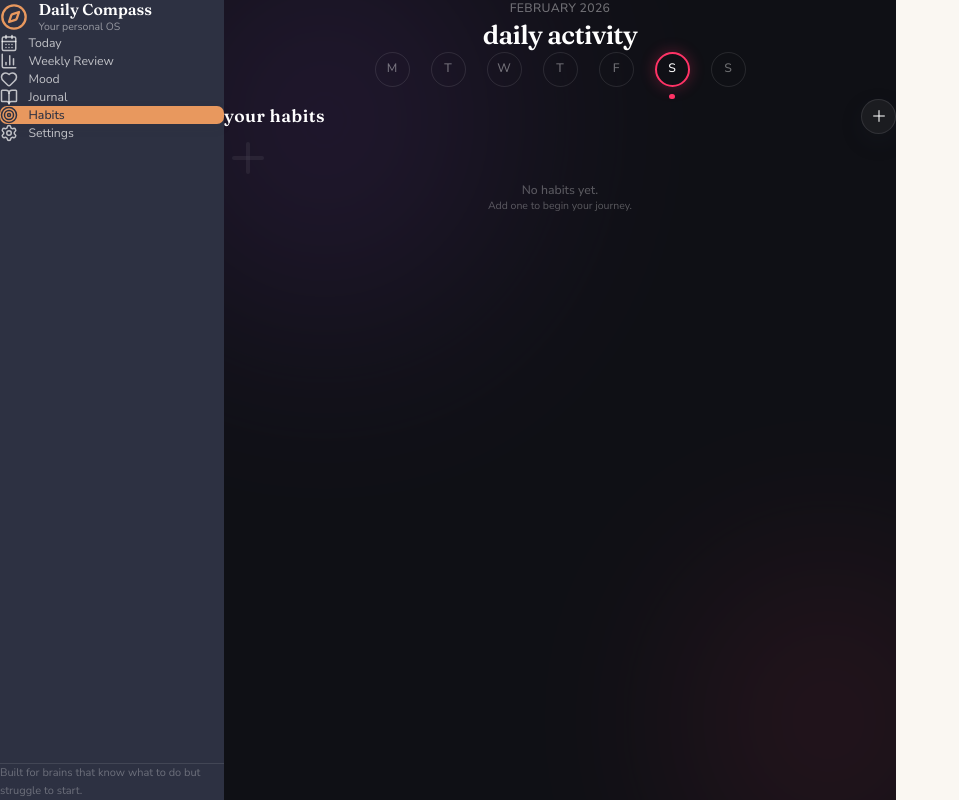
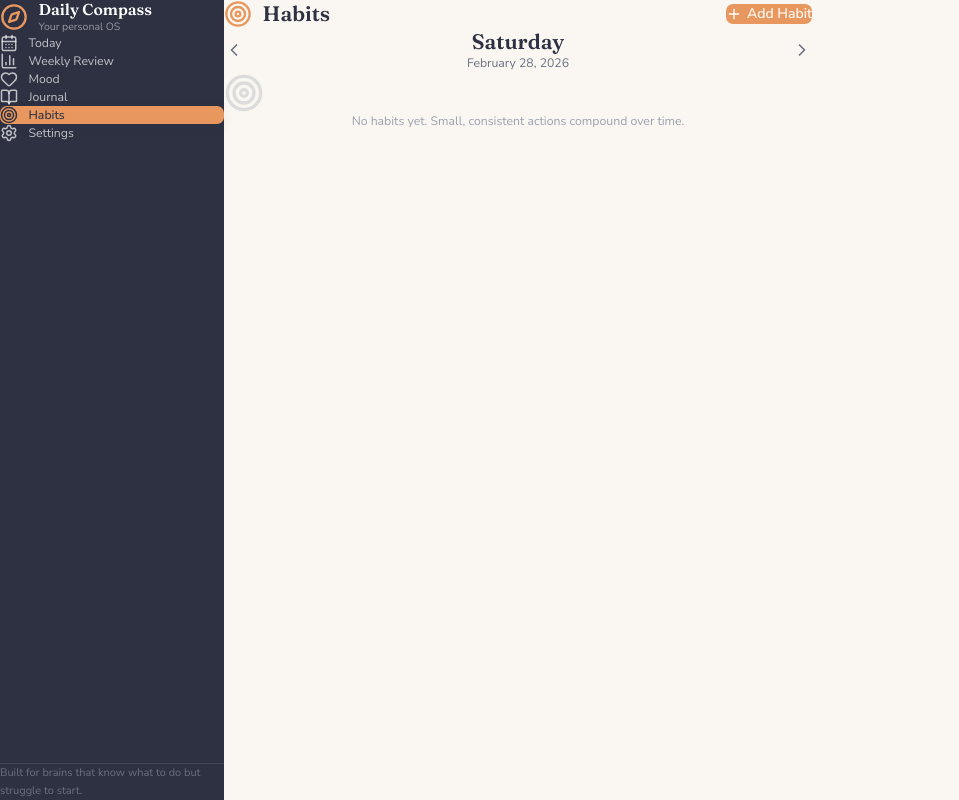
Before and after one commit to abhivicks22/daily_compass, a React (Vite) app: page /habits in a window 1280 px wide. Shown: the whole page, without its empty margins (0-959 px from the left). Built offline with nearby package versions, Linux system fonts and the light colour scheme.

Commit message:
Revert "feat(ui): Redesign Habit Tracker to match Dribbble premium aesthetic"
This reverts commit 7389a031c21016d75bf607c32ddafef6f52c1060.

```diff
--- a/src/features/habits/HabitView.tsx
+++ b/src/features/habits/HabitView.tsx
@@ -1,25 +1,16 @@
 import { useEffect, useState, useCallback, useMemo } from 'react'
 import { useHabitStore, type HabitDefinition } from '@/stores/useHabitStore'
 import { useDayStore } from '@/stores/useDayStore'
-import { format, subDays, addDays, startOfWeek } from 'date-fns'
-import { Plus, Trash2, Check, X, Settings2 } from 'lucide-react'
+import { format, subDays } from 'date-fns'
+import { Target, Plus, Trash2, Flame, Check, X } from 'lucide-react'
 import { motion, AnimatePresence } from 'framer-motion'
+import { DateNavigator } from '@/components/DateNavigator'
 
-const EMOJI_OPTIONS = ['💧', '📚', '🧘', '🏃', '💪', '🍎', '✍️', '🎯', '🎨', '🧹', '💤', '🧠']
-const COLOR_OPTIONS = [
-    '#9D4EDD', // Electric Purple
-    '#FF416C', // Vibrant Pink
-    '#FF9900', // Bright Orange
-    '#00F2FE', // Neon Cyan
-    '#4FACFE', // Bright Blue
-    '#43E97B', // Neon Green
-    '#FA709A', // Soft Rose
-    '#FEE140', // Golden Yellow
-]
+const EMOJI_OPTIONS = ['💪', '📚', '🧘', '🏃', '💧', '🎨', '✍️', '🧹', '💤', '🍎', '🎯', '🧠']
+const COLOR_OPTIONS = ['#6BA3D6', '#7CB589', '#E8985E', '#D4726A', '#9b87f5', '#e8c95e', '#6bbfa3', '#d68fb5']
 
 export function HabitView() {
     const currentDate = useDayStore((s) => s.currentDate)
-    const { setCurrentDate } = useDayStore()
     const {
         habits,
         completions,
@@ -34,7 +25,7 @@ export function HabitView() {
 
     const [showForm, setShowForm] = useState(false)
     const [name, setName] = useState('')
-    const [emoji, setEmoji] = useState('💧')
+    const [emoji, setEmoji] = useState('💪')
     const [color, setColor] = useState(COLOR_OPTIONS[0])
 
     // Load 12 weeks of data
@@ -48,144 +39,98 @@ export function HabitView() {
         if (!name.trim()) return
         addHabit(name.trim(), emoji, color)
         setName('')
-        setEmoji('💧')
+        setEmoji('💪')
         setColor(COLOR_OPTIONS[0])
         setShowForm(false)
     }, [name, emoji, color, addHabit])
 
-    // Generate 7-day strip (Mon-Sun)
-    const weekDays = useMemo(() => {
-        const current = new Date(currentDate + 'T12:00:00')
-        const start = startOfWeek(current, { weekStartsOn: 1 }) // Mon
-        return Array.from({ length: 7 }).map((_, i) => {
-            const d = addDays(start, i)
-            return {
-                dateObj: d,
-                key: format(d, 'yyyy-MM-dd'),
-                letter: format(d, 'eeeee'), // S, M, T, W...
-            }
-        })
-    }, [currentDate])
-
     return (
-        <div className="min-h-screen sm:-mx-6 -mx-4 -my-6 sm:-my-8 px-4 sm:px-6 py-8 bg-[#0F1015] text-white overflow-hidden relative">
-
-            {/* Subtle background glow */}
-            <div className="absolute top-[-10%] left-[-10%] w-[50%] h-[50%] bg-[#9D4EDD] opacity-[0.15] blur-[120px] rounded-full pointer-events-none" />
-            <div className="absolute bottom-[-10%] right-[-10%] w-[40%] h-[40%] bg-[#FF416C] opacity-[0.1] blur-[100px] rounded-full pointer-events-none" />
-
-            <div className="max-w-3xl mx-auto relative z-10 space-y-10">
-                {/* Header Sequence */}
-                <div className="flex flex-col items-center">
-                    <p className="text-white/40 text-sm font-medium tracking-wide mb-1 uppercase">
-                        {format(new Date(currentDate + 'T12:00:00'), 'MMMM yyyy')}
-                    </p>
-                    <h1 className="text-3xl font-bold tracking-tight mb-8">
-                        daily activity
+        <div className="max-w-2xl mx-auto space-y-6 animate-fade-in">
+            {/* Header */}
+            <div className="flex items-center justify-between">
+                <div className="flex items-center gap-3">
+                    <Target size={28} className="text-[var(--color-amber)]" />
+                    <h1 className="text-2xl font-semibold" style={{ fontFamily: 'var(--font-heading)' }}>
+                        Habits
                     </h1>
-
-                    {/* Dribbble Style Date Navigator */}
-                    <div className="flex gap-3 sm:gap-6">
-                        {weekDays.map(({ key, letter }) => {
-                            const isActive = key === currentDate
-                            return (
-                                <button
-                                    key={key}
-                                    onClick={() => setCurrentDate(key)}
-                                    className="flex flex-col items-center gap-2 group transition-all"
-                                >
-                                    <div
-                                        className={`w-10 h-10 rounded-full flex items-center justify-center text-sm font-medium transition-all duration-300
-                                            ${isActive
-                                                ? 'border-2 border-[#ff3366] text-white shadow-[0_0_15px_rgba(255,51,102,0.3)]'
-                                                : 'border border-white/10 text-white/40 group-hover:border-white/30 group-hover:text-white/70'
-                                            }
-                                        `}
-                                    >
-                                        {letter}
                 </div>
-                                    {isActive && (
-                                        <motion.div layoutId="activedot" className="w-1.5 h-1.5 rounded-full bg-[#ff3366]" />
-                                    )}
-                                    {!isActive && <div className="w-1.5 h-1.5 rounded-full bg-transparent" />}
-                                </button>
-                            )
-                        })}
-                    </div>
-                </div>
-
-                {/* Main Content Area */}
-                <div>
-                    <div className="flex items-center justify-between mb-6">
-                        <h2 className="text-xl font-semibold tracking-wide">your habits</h2>
                 <button
                     onClick={() => setShowForm(!showForm)}
-                            className="w-10 h-10 rounded-full bg-white/5 border border-white/10 flex items-center justify-center text-white/70 hover:bg-white/10 hover:text-white transition-all shadow-lg"
+                    className="flex items-center gap-1.5 px-3 py-2 bg-[var(--color-amber)] text-white rounded-[var(--radius-md)] text-sm font-medium hover:opacity-90 transition-opacity"
                 >
-                            {showForm ? <X size={18} /> : <Plus size={18} />}
+                    {showForm ? <X size={16} /> : <Plus size={16} />}
+                    {showForm ? 'Cancel' : 'Add Habit'}
                 </button>
             </div>
 
-                    {/* Add Habit Form Modal/Inline */}
+            <DateNavigator />
+
+            {/* Add Habit Form */}
             <AnimatePresence>
                 {showForm && (
                     <motion.div
-                                initial={{ height: 0, opacity: 0, scale: 0.95 }}
-                                animate={{ height: 'auto', opacity: 1, scale: 1 }}
-                                exit={{ height: 0, opacity: 0, scale: 0.95 }}
-                                className="overflow-hidden mb-8"
+                        initial={{ height: 0, opacity: 0 }}
+                        animate={{ height: 'auto', opacity: 1 }}
+                        exit={{ height: 0, opacity: 0 }}
+                        className="overflow-hidden"
                     >
-                                <div className="bg-[#1C1C24] rounded-[24px] p-6 border border-white/10 space-y-6 shadow-2xl relative">
-                                    <div className="absolute top-0 right-0 p-4 opacity-10 pointer-events-none">
-                                        <Settings2 size={100} />
-                                    </div>
+                        <div className="bg-white rounded-[var(--radius-lg)] p-5 shadow-[var(--shadow-sm)] border border-[var(--color-border-light)] space-y-4">
                             <input
                                 type="text"
                                 value={name}
                                 onChange={(e) => setName(e.target.value)}
-                                        placeholder="Name (e.g., Read 10 pages)"
-                                        className="w-full relative z-10 px-4 py-3 bg-black/20 border border-white/10 rounded-xl text-white placeholder-white/30 focus:outline-none focus:border-[#9D4EDD] transition-colors"
+                                placeholder="Habit name (e.g., Read 10 pages)"
+                                className="w-full px-3 py-2.5 border border-[var(--color-border)] rounded-[var(--radius-md)] text-sm bg-[var(--color-paper)] focus:outline-none focus:border-[var(--color-blue)] transition-colors"
                                 onKeyDown={(e) => e.key === 'Enter' && handleAdd()}
                             />
-                                    <div className="grid grid-cols-2 gap-6 relative z-10">
+
+                            {/* Emoji picker */}
                             <div>
-                                            <p className="text-xs uppercase tracking-wider text-white/40 mb-3 font-medium">Icon</p>
+                                <p className="text-[11px] uppercase tracking-wider text-[var(--color-text-muted)] mb-2 font-medium">
+                                    Icon
+                                </p>
                                 <div className="flex flex-wrap gap-2">
                                     {EMOJI_OPTIONS.map((e) => (
                                         <button
                                             key={e}
                                             onClick={() => setEmoji(e)}
-                                                        className={`w-10 h-10 rounded-xl flex items-center justify-center text-lg transition-all
-                                                            ${emoji === e ? 'bg-white/20 scale-110 shadow-lg' : 'bg-transparent text-white/50 hover:bg-white/5'}
-                                                        `}
+                                            className="w-9 h-9 flex items-center justify-center rounded-[var(--radius-md)] transition-all text-xl"
+                                            style={{
+                                                background: emoji === e ? 'var(--color-paper-dark)' : 'transparent',
+                                                transform: emoji === e ? 'scale(1.15)' : 'scale(1)',
+                                            }}
                                         >
                                             {e}
                                         </button>
                                     ))}
                                 </div>
                             </div>
+
+                            {/* Color picker */}
                             <div>
-                                            <p className="text-xs uppercase tracking-wider text-white/40 mb-3 font-medium">Color</p>
-                                            <div className="flex flex-wrap gap-3">
+                                <p className="text-[11px] uppercase tracking-wider text-[var(--color-text-muted)] mb-2 font-medium">
+                                    Color
+                                </p>
+                                <div className="flex gap-2">
                                     {COLOR_OPTIONS.map((c) => (
                                         <button
                                             key={c}
                                             onClick={() => setColor(c)}
-                                                        className="w-8 h-8 rounded-full transition-all"
+                                            className="w-7 h-7 rounded-full transition-all"
                                             style={{
                                                 background: c,
                                                 transform: color === c ? 'scale(1.2)' : 'scale(1)',
-                                                            boxShadow: color === c ? `0 0 0 2px #1C1C24, 0 0 0 4px ${c}` : 'none',
+                                                boxShadow: color === c ? `0 0 0 2px white, 0 0 0 4px ${c}` : 'none',
                                             }}
                                         />
                                     ))}
                                 </div>
                             </div>
-                                    </div>
+
                             <button
                                 onClick={handleAdd}
                                 disabled={!name.trim()}
-                                        className="w-full relative z-10 py-3.5 bg-gradient-to-r from-[#8E2DE2] to-[#4A00E0] text-white rounded-xl font-medium shadow-lg hover:shadow-xl hover:opacity-90 disabled:opacity-50 transition-all"
+                                className="px-4 py-2 bg-[var(--color-navy)] text-white rounded-[var(--radius-md)] text-sm font-medium hover:opacity-90 transition-opacity disabled:opacity-40"
                             >
                                 Create Habit
                             </button>
@@ -194,9 +139,9 @@ export function HabitView() {
                 )}
             </AnimatePresence>
 
-                    {/* Habit Grid */}
+            {/* Habit Cards */}
             {habits.length > 0 ? (
-                        <div className="grid grid-cols-1 sm:grid-cols-2 gap-4 sm:gap-6">
+                <div className="space-y-4">
                     {habits.map((habit) => (
                         <HabitCard
                             key={habit.id}
@@ -212,20 +157,17 @@ export function HabitView() {
                 </div>
             ) : (
                 !showForm && (
-                            <div className="text-center py-20 text-white/30">
-                                <Plus size={48} className="mx-auto mb-4 opacity-20" />
-                                <p className="text-sm font-medium">No habits yet.</p>
-                                <p className="text-xs mt-1">Add one to begin your journey.</p>
+                    <div className="text-center py-10 text-[var(--color-text-muted)]">
+                        <Target size={40} className="mx-auto mb-3 opacity-30" />
+                        <p className="text-sm">No habits yet. Small, consistent actions compound over time.</p>
                     </div>
                 )
             )}
         </div>
-            </div>
-        </div>
     )
 }
 
-// ─── Dribbble-Style Habit Card ───────────────────────────────────────────────
+// ─── Habit Card ───────────────────────────────────────────────
 
 interface HabitCardProps {
     habit: HabitDefinition
@@ -238,11 +180,11 @@ interface HabitCardProps {
 }
 
 function HabitCard({ habit, date, completed, streak, heatmap, onToggle, onRemove }: HabitCardProps) {
-    // Generate subset (e.g. 14 days) of heatmap for the mini card display
+    // Generate 84 days (12 weeks) of heatmap cells
     const heatmapCells = useMemo(() => {
         const cells: { date: string; filled: boolean }[] = []
         const end = new Date(date + 'T12:00:00')
-        for (let i = 13; i >= 0; i--) {
+        for (let i = 83; i >= 0; i--) {
             const d = subDays(end, i)
             const key = format(d, 'yyyy-MM-dd')
             cells.push({ date: key, filled: heatmap.has(key) })
@@ -253,93 +195,71 @@ function HabitCard({ habit, date, completed, streak, heatmap, onToggle, onRemove
     return (
         <motion.div
             layout
-            className="rounded-[28px] p-5 flex flex-col justify-between relative group border border-white/5 transition-all duration-300"
+            className="bg-white rounded-[var(--radius-lg)] p-4 shadow-[var(--shadow-sm)] border border-[var(--color-border-light)] group"
+        >
+            {/* Top row */}
+            <div className="flex items-center gap-3 mb-3">
+                <button
+                    onClick={onToggle}
+                    className="w-10 h-10 rounded-full flex items-center justify-center transition-all duration-200 shrink-0"
                     style={{
-                background: completed ? '#1A1C25' : '#141419',
-                boxShadow: completed ? '0 10px 40px -10px rgba(0,0,0,0.5)' : 'none'
+                        background: completed ? habit.color : 'var(--color-paper)',
+                        border: completed ? 'none' : '2px solid var(--color-border)',
                     }}
+                    aria-label={completed ? 'Mark incomplete' : 'Mark complete'}
                 >
-            {/* Background Inner Glow if completed */}
-            {completed && (
-                <div
-                    className="absolute inset-0 rounded-[28px] opacity-10 pointer-events-none transition-all duration-500"
-                    style={{ background: `linear-gradient(145deg, ${habit.color} 0%, transparent 100%)` }}
-                />
+                    {completed ? (
+                        <Check size={20} className="text-white animate-check-pop" />
+                    ) : (
+                        <span className="text-lg">{habit.emoji}</span>
                     )}
+                </button>
 
-            {/* Top row */}
-            <div className="relative z-10 flex items-center justify-between mb-5">
-                <div className="flex items-center gap-3">
-                    <div
-                        className="w-10 h-10 rounded-full flex items-center justify-center text-lg shadow-inner"
-                        style={{ background: `linear-gradient(135deg, rgba(255,255,255,0.1), rgba(255,255,255,0.02))` }}
+                <div className="flex-1 min-w-0">
+                    <p
+                        className="font-medium text-sm"
+                        style={{ textDecoration: completed ? 'line-through' : 'none', opacity: completed ? 0.6 : 1 }}
                     >
-                        {habit.emoji}
+                        {habit.name}
+                    </p>
+                    {streak > 0 && (
+                        <p className="text-[11px] flex items-center gap-1 mt-0.5" style={{ color: habit.color }}>
+                            <Flame size={12} />
+                            {streak} day streak
+                        </p>
+                    )}
                 </div>
-                    <span className="font-semibold text-white/90 text-sm tracking-wide">{habit.name}</span>
-                </div>
+
                 <button
                     onClick={onRemove}
-                    className="opacity-0 group-hover:opacity-100 text-white/30 hover:text-red-400 transition-colors p-1"
+                    className="opacity-0 group-hover:opacity-100 p-1.5 rounded hover:bg-[var(--color-rose)]/10 text-[var(--color-text-muted)] hover:text-[var(--color-rose)] transition-all"
+                    aria-label="Remove habit"
                 >
-                    <Trash2 size={16} />
+                    <Trash2 size={14} />
                 </button>
             </div>
 
-            {/* Middle Big Gradient Block */}
+            {/* Heatmap */}
             <div
-                className="relative z-10 w-full rounded-[20px] p-5 mb-5 flex flex-col overflow-hidden transition-all duration-300 transform group-hover:scale-[1.02]"
+                className="grid gap-[3px]"
                 style={{
-                    background: `linear-gradient(135deg, ${habit.color} 0%, ${habit.color}88 100%)`,
-                    boxShadow: `0 10px 30px -10px ${habit.color}80`
+                    gridTemplateColumns: 'repeat(12, 1fr)',
+                    gridTemplateRows: 'repeat(7, 1fr)',
+                    gridAutoFlow: 'column',
                 }}
             >
-                <div className="absolute top-0 right-0 w-32 h-32 bg-white/20 blur-[50px] rounded-full -translate-y-1/2 translate-x-1/3" />
-
-                <div className="flex justify-between items-end mb-4 relative z-10">
-                    <div className="text-white drop-shadow-md">
-                        <p className="text-4xl font-bold tracking-tight">{streak}</p>
-                        <p className="text-[10.5px] uppercase tracking-widest text-white/90 font-medium mt-0.5 opacity-90">
-                            {streak === 1 ? 'Day Streak' : 'Days Streak'}
-                        </p>
-                    </div>
-                    {completed && (
-                        <motion.div
-                            initial={{ scale: 0 }}
-                            animate={{ scale: 1 }}
-                            className="w-8 h-8 rounded-full bg-white/20 backdrop-blur-sm flex items-center justify-center"
-                        >
-                            <Check size={16} className="text-white" />
-                        </motion.div>
-                    )}
-                </div>
-
-                {/* Heatmap Mini Line */}
-                <div className="flex items-center gap-1.5 opacity-90 relative z-10">
                 {heatmapCells.map((cell) => (
                     <div
                         key={cell.date}
-                            className="flex-1 h-1.5 rounded-full transition-colors"
+                        className="aspect-square rounded-[2px] transition-colors"
                         style={{
-                                background: cell.filled ? '#fff' : 'rgba(255,255,255,0.2)'
+                            background: cell.filled ? habit.color : 'var(--color-paper)',
+                            opacity: cell.filled ? 1 : 0.5,
                         }}
+                        title={`${format(new Date(cell.date + 'T12:00:00'), 'MMM d')}${cell.filled ? ' ✓' : ''}`}
                     />
                 ))}
             </div>
-            </div>
-
-            {/* Bottom Button */}
-            <button
-                onClick={onToggle}
-                className="relative z-10 w-full py-3.5 rounded-[16px] flex items-center justify-center transition-all font-semibold text-sm border hover:bg-white/10"
-                style={{
-                    background: completed ? 'rgba(255,255,255,0.08)' : 'rgba(255,255,255,0.03)',
-                    borderColor: completed ? 'rgba(255,255,255,0.15)' : 'rgba(255,255,255,0.05)',
-                    color: completed ? '#fff' : 'rgba(255,255,255,0.6)'
-                }}
-            >
-                {completed ? 'Complete' : 'Start'}
-            </button>
         </motion.div>
     )
 }
```
Lines whose indentation alone changed are shown as unchanged.
